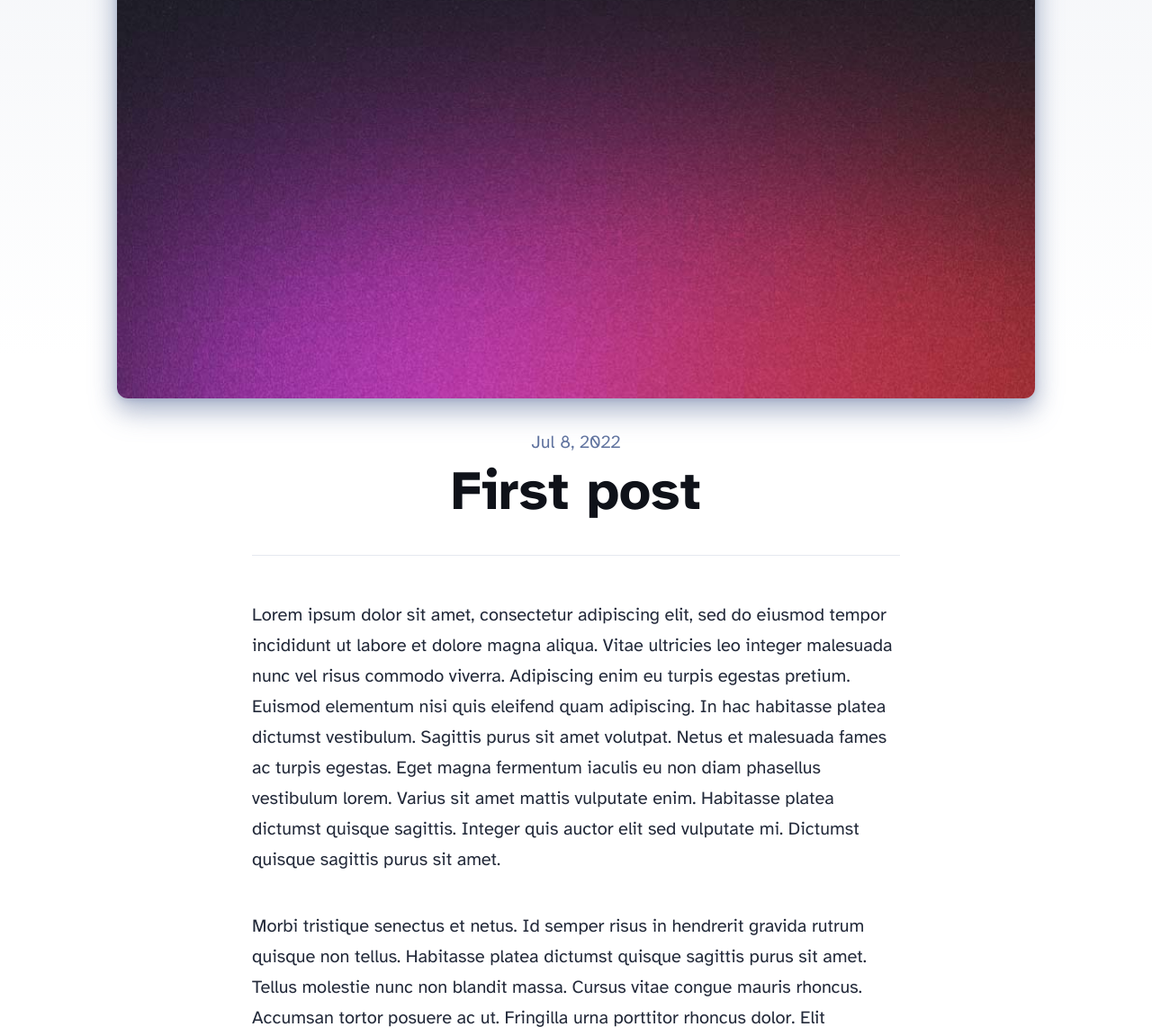
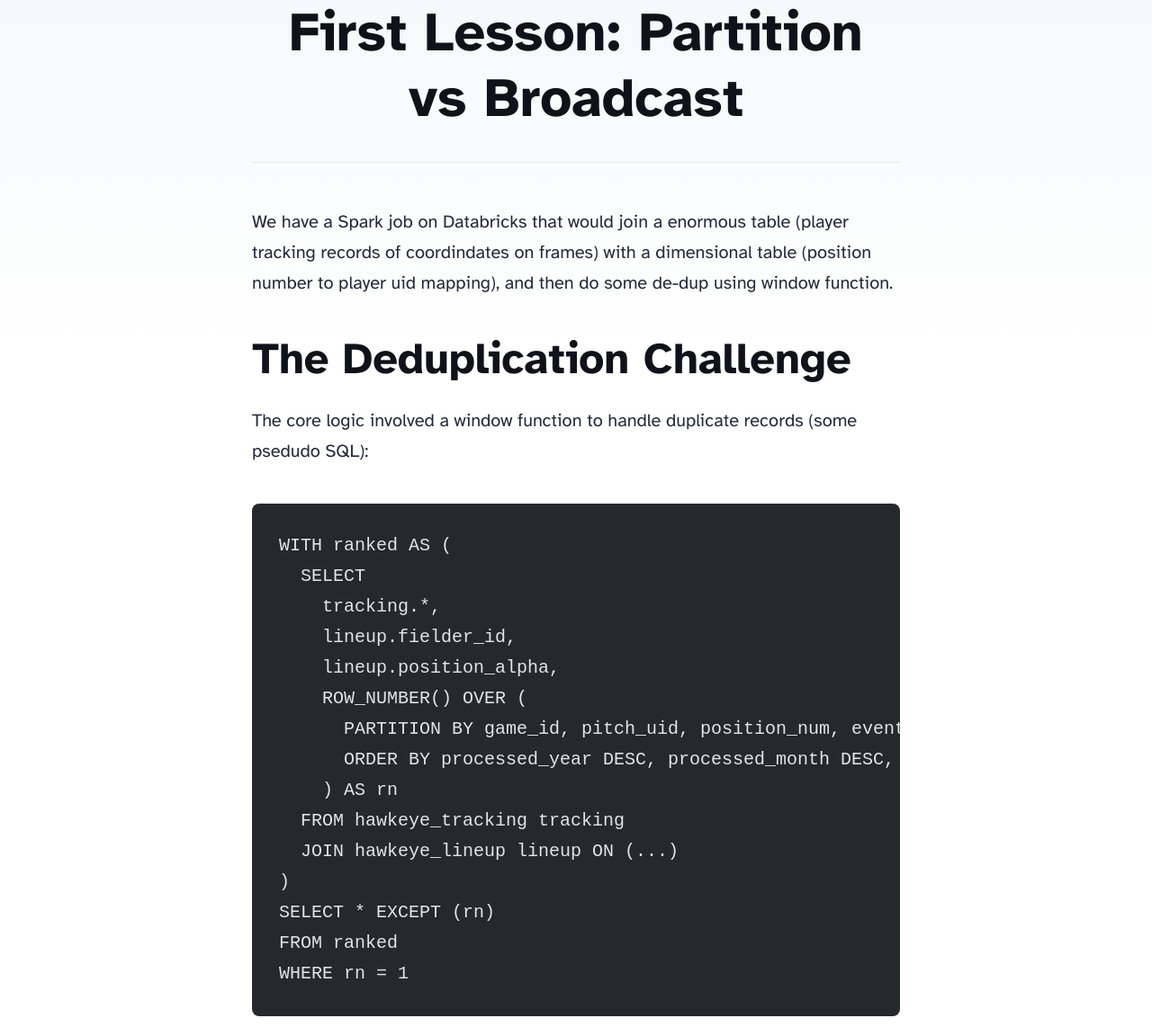
Before and after one commit to mag1cfrog/data-engineering-notes, an Astro site: page /blog/first-post in a window 1280 px wide. Shown: the part 205-1347 px from the top of the page at 90% size. Built offline with nearby package versions, Linux system fonts and the light colour scheme; Astro itself is replaced by a stand-in of ours; code samples lack their colours.

Commit message:
Refactor first post: update title, description, and content; remove second and third posts

````diff
--- a/src/content/blog/first-post.md
+++ b/src/content/blog/first-post.md
@@ -1,16 +1,35 @@
 ---
-title: 'First post'
-description: 'Lorem ipsum dolor sit amet'
-pubDate: 'Jul 08 2022'
-heroImage: '../../assets/blog-placeholder-3.jpg'
+title: "First Lesson: Partition vs Broadcast"
+pubDate: 2025-06-13T12:00:00-08:00
+tags:
+  - spark
+  - optimization
+description: "How switching from partitioned joins to broadcast joins reduced shuffle writes from 8GB to 500MB"
+draft: true
 ---
 
-Lorem ipsum dolor sit amet, consectetur adipiscing elit, sed do eiusmod tempor incididunt ut labore et dolore magna aliqua. Vitae ultricies leo integer malesuada nunc vel risus commodo viverra. Adipiscing enim eu turpis egestas pretium. Euismod elementum nisi quis eleifend quam adipiscing. In hac habitasse platea dictumst vestibulum. Sagittis purus sit amet volutpat. Netus et malesuada fames ac turpis egestas. Eget magna fermentum iaculis eu non diam phasellus vestibulum lorem. Varius sit amet mattis vulputate enim. Habitasse platea dictumst quisque sagittis. Integer quis auctor elit sed vulputate mi. Dictumst quisque sagittis purus sit amet.
 
-Morbi tristique senectus et netus. Id semper risus in hendrerit gravida rutrum quisque non tellus. Habitasse platea dictumst quisque sagittis purus sit amet. Tellus molestie nunc non blandit massa. Cursus vitae congue mauris rhoncus. Accumsan tortor posuere ac ut. Fringilla urna porttitor rhoncus dolor. Elit ullamcorper dignissim cras tincidunt lobortis. In cursus turpis massa tincidunt dui ut ornare lectus. Integer feugiat scelerisque varius morbi enim nunc. Bibendum neque egestas congue quisque egestas diam. Cras ornare arcu dui vivamus arcu felis bibendum. Dignissim suspendisse in est ante in nibh mauris. Sed tempus urna et pharetra pharetra massa massa ultricies mi.
 
-Mollis nunc sed id semper risus in. Convallis a cras semper auctor neque. Diam sit amet nisl suscipit. Lacus viverra vitae congue eu consequat ac felis donec. Egestas integer eget aliquet nibh praesent tristique magna sit amet. Eget magna fermentum iaculis eu non diam. In vitae turpis massa sed elementum. Tristique et egestas quis ipsum suspendisse ultrices. Eget lorem dolor sed viverra ipsum. Vel turpis nunc eget lorem dolor sed viverra. Posuere ac ut consequat semper viverra nam. Laoreet suspendisse interdum consectetur libero id faucibus. Diam phasellus vestibulum lorem sed risus ultricies tristique. Rhoncus dolor purus non enim praesent elementum facilisis. Ultrices tincidunt arcu non sodales neque. Tempus egestas sed sed risus pretium quam vulputate. Viverra suspendisse potenti nullam ac tortor vitae purus faucibus ornare. Fringilla urna porttitor rhoncus dolor purus non. Amet dictum sit amet justo donec enim.
+We have a Spark job on Databricks that would join a enormous table (player tracking records of coordindates on frames) with a dimensional table (position number to player uid mapping), and then do some de-dup using window function.
 
-Mattis ullamcorper velit sed ullamcorper morbi tincidunt. Tortor posuere ac ut consequat semper viverra. Tellus mauris a diam maecenas sed enim ut sem viverra. Venenatis urna cursus eget nunc scelerisque viverra mauris in. Arcu ac tortor dignissim convallis aenean et tortor at. Curabitur gravida arcu ac tortor dignissim convallis aenean et tortor. Egestas tellus rutrum tellus pellentesque eu. Fusce ut placerat orci nulla pellentesque dignissim enim sit amet. Ut enim blandit volutpat maecenas volutpat blandit aliquam etiam. Id donec ultrices tincidunt arcu. Id cursus metus aliquam eleifend mi.
+## The Deduplication Challenge
 
-Tempus quam pellentesque nec nam aliquam sem. Risus at ultrices mi tempus imperdiet. Id porta nibh venenatis cras sed felis eget velit. Ipsum a arcu cursus vitae. Facilisis magna etiam tempor orci eu lobortis elementum. Tincidunt dui ut ornare lectus sit. Quisque non tellus orci ac. Blandit libero volutpat sed cras. Nec tincidunt praesent semper feugiat nibh sed pulvinar proin gravida. Egestas integer eget aliquet nibh praesent tristique magna.
+The core logic involved a window function to handle duplicate records (some psedudo SQL):
+
+```sql
+WITH ranked AS (
+  SELECT
+    tracking.*,
+    lineup.fielder_id,
+    lineup.position_alpha,
+    ROW_NUMBER() OVER (
+      PARTITION BY game_id, pitch_uid, position_num, event_time
+      ORDER BY processed_year DESC, processed_month DESC, processed_day DESC
+    ) AS rn
+  FROM hawkeye_tracking tracking
+  JOIN hawkeye_lineup lineup ON (...)
+)
+SELECT * EXCEPT (rn)
+FROM ranked
+WHERE rn = 1
+```
--- a/src/content/blog/second-post.md
+++ /dev/null
@@ -1,16 +0,0 @@
----
-title: 'Second post'
-description: 'Lorem ipsum dolor sit amet'
-pubDate: 'Jul 15 2022'
-heroImage: '../../assets/blog-placeholder-4.jpg'
----
-
-Lorem ipsum dolor sit amet, consectetur adipiscing elit, sed do eiusmod tempor incididunt ut labore et dolore magna aliqua. Vitae ultricies leo integer malesuada nunc vel risus commodo viverra. Adipiscing enim eu turpis egestas pretium. Euismod elementum nisi quis eleifend quam adipiscing. In hac habitasse platea dictumst vestibulum. Sagittis purus sit amet volutpat. Netus et malesuada fames ac turpis egestas. Eget magna fermentum iaculis eu non diam phasellus vestibulum lorem. Varius sit amet mattis vulputate enim. Habitasse platea dictumst quisque sagittis. Integer quis auctor elit sed vulputate mi. Dictumst quisque sagittis purus sit amet.
-
-Morbi tristique senectus et netus. Id semper risus in hendrerit gravida rutrum quisque non tellus. Habitasse platea dictumst quisque sagittis purus sit amet. Tellus molestie nunc non blandit massa. Cursus vitae congue mauris rhoncus. Accumsan tortor posuere ac ut. Fringilla urna porttitor rhoncus dolor. Elit ullamcorper dignissim cras tincidunt lobortis. In cursus turpis massa tincidunt dui ut ornare lectus. Integer feugiat scelerisque varius morbi enim nunc. Bibendum neque egestas congue quisque egestas diam. Cras ornare arcu dui vivamus arcu felis bibendum. Dignissim suspendisse in est ante in nibh mauris. Sed tempus urna et pharetra pharetra massa massa ultricies mi.
-
-Mollis nunc sed id semper risus in. Convallis a cras semper auctor neque. Diam sit amet nisl suscipit. Lacus viverra vitae congue eu consequat ac felis donec. Egestas integer eget aliquet nibh praesent tristique magna sit amet. Eget magna fermentum iaculis eu non diam. In vitae turpis massa sed elementum. Tristique et egestas quis ipsum suspendisse ultrices. Eget lorem dolor sed viverra ipsum. Vel turpis nunc eget lorem dolor sed viverra. Posuere ac ut consequat semper viverra nam. Laoreet suspendisse interdum consectetur libero id faucibus. Diam phasellus vestibulum lorem sed risus ultricies tristique. Rhoncus dolor purus non enim praesent elementum facilisis. Ultrices tincidunt arcu non sodales neque. Tempus egestas sed sed risus pretium quam vulputate. Viverra suspendisse potenti nullam ac tortor vitae purus faucibus ornare. Fringilla urna porttitor rhoncus dolor purus non. Amet dictum sit amet justo donec enim.
-
-Mattis ullamcorper velit sed ullamcorper morbi tincidunt. Tortor posuere ac ut consequat semper viverra. Tellus mauris a diam maecenas sed enim ut sem viverra. Venenatis urna cursus eget nunc scelerisque viverra mauris in. Arcu ac tortor dignissim convallis aenean et tortor at. Curabitur gravida arcu ac tortor dignissim convallis aenean et tortor. Egestas tellus rutrum tellus pellentesque eu. Fusce ut placerat orci nulla pellentesque dignissim enim sit amet. Ut enim blandit volutpat maecenas volutpat blandit aliquam etiam. Id donec ultrices tincidunt arcu. Id cursus metus aliquam eleifend mi.
-
-Tempus quam pellentesque nec nam aliquam sem. Risus at ultrices mi tempus imperdiet. Id porta nibh venenatis cras sed felis eget velit. Ipsum a arcu cursus vitae. Facilisis magna etiam tempor orci eu lobortis elementum. Tincidunt dui ut ornare lectus sit. Quisque non tellus orci ac. Blandit libero volutpat sed cras. Nec tincidunt praesent semper feugiat nibh sed pulvinar proin gravida. Egestas integer eget aliquet nibh praesent tristique magna.
--- a/src/content/blog/third-post.md
+++ /dev/null
@@ -1,16 +0,0 @@
----
-title: 'Third post'
-description: 'Lorem ipsum dolor sit amet'
-pubDate: 'Jul 22 2022'
-heroImage: '../../assets/blog-placeholder-2.jpg'
----
-
-Lorem ipsum dolor sit amet, consectetur adipiscing elit, sed do eiusmod tempor incididunt ut labore et dolore magna aliqua. Vitae ultricies leo integer malesuada nunc vel risus commodo viverra. Adipiscing enim eu turpis egestas pretium. Euismod elementum nisi quis eleifend quam adipiscing. In hac habitasse platea dictumst vestibulum. Sagittis purus sit amet volutpat. Netus et malesuada fames ac turpis egestas. Eget magna fermentum iaculis eu non diam phasellus vestibulum lorem. Varius sit amet mattis vulputate enim. Habitasse platea dictumst quisque sagittis. Integer quis auctor elit sed vulputate mi. Dictumst quisque sagittis purus sit amet.
-
-Morbi tristique senectus et netus. Id semper risus in hendrerit gravida rutrum quisque non tellus. Habitasse platea dictumst quisque sagittis purus sit amet. Tellus molestie nunc non blandit massa. Cursus vitae congue mauris rhoncus. Accumsan tortor posuere ac ut. Fringilla urna porttitor rhoncus dolor. Elit ullamcorper dignissim cras tincidunt lobortis. In cursus turpis massa tincidunt dui ut ornare lectus. Integer feugiat scelerisque varius morbi enim nunc. Bibendum neque egestas congue quisque egestas diam. Cras ornare arcu dui vivamus arcu felis bibendum. Dignissim suspendisse in est ante in nibh mauris. Sed tempus urna et pharetra pharetra massa massa ultricies mi.
-
-Mollis nunc sed id semper risus in. Convallis a cras semper auctor neque. Diam sit amet nisl suscipit. Lacus viverra vitae congue eu consequat ac felis donec. Egestas integer eget aliquet nibh praesent tristique magna sit amet. Eget magna fermentum iaculis eu non diam. In vitae turpis massa sed elementum. Tristique et egestas quis ipsum suspendisse ultrices. Eget lorem dolor sed viverra ipsum. Vel turpis nunc eget lorem dolor sed viverra. Posuere ac ut consequat semper viverra nam. Laoreet suspendisse interdum consectetur libero id faucibus. Diam phasellus vestibulum lorem sed risus ultricies tristique. Rhoncus dolor purus non enim praesent elementum facilisis. Ultrices tincidunt arcu non sodales neque. Tempus egestas sed sed risus pretium quam vulputate. Viverra suspendisse potenti nullam ac tortor vitae purus faucibus ornare. Fringilla urna porttitor rhoncus dolor purus non. Amet dictum sit amet justo donec enim.
-
-Mattis ullamcorper velit sed ullamcorper morbi tincidunt. Tortor posuere ac ut consequat semper viverra. Tellus mauris a diam maecenas sed enim ut sem viverra. Venenatis urna cursus eget nunc scelerisque viverra mauris in. Arcu ac tortor dignissim convallis aenean et tortor at. Curabitur gravida arcu ac tortor dignissim convallis aenean et tortor. Egestas tellus rutrum tellus pellentesque eu. Fusce ut placerat orci nulla pellentesque dignissim enim sit amet. Ut enim blandit volutpat maecenas volutpat blandit aliquam etiam. Id donec ultrices tincidunt arcu. Id cursus metus aliquam eleifend mi.
-
-Tempus quam pellentesque nec nam aliquam sem. Risus at ultrices mi tempus imperdiet. Id porta nibh venenatis cras sed felis eget velit. Ipsum a arcu cursus vitae. Facilisis magna etiam tempor orci eu lobortis elementum. Tincidunt dui ut ornare lectus sit. Quisque non tellus orci ac. Blandit libero volutpat sed cras. Nec tincidunt praesent semper feugiat nibh sed pulvinar proin gravida. Egestas integer eget aliquet nibh praesent tristique magna.
````
